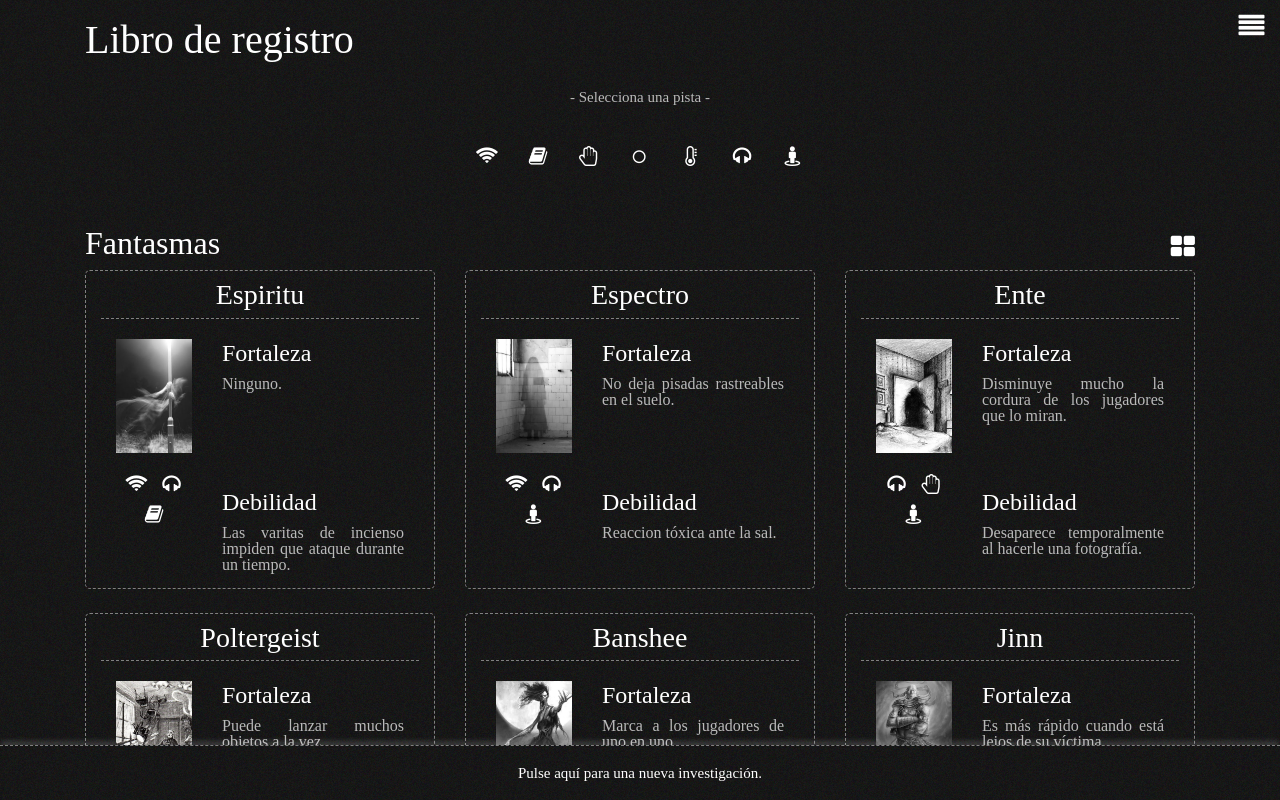
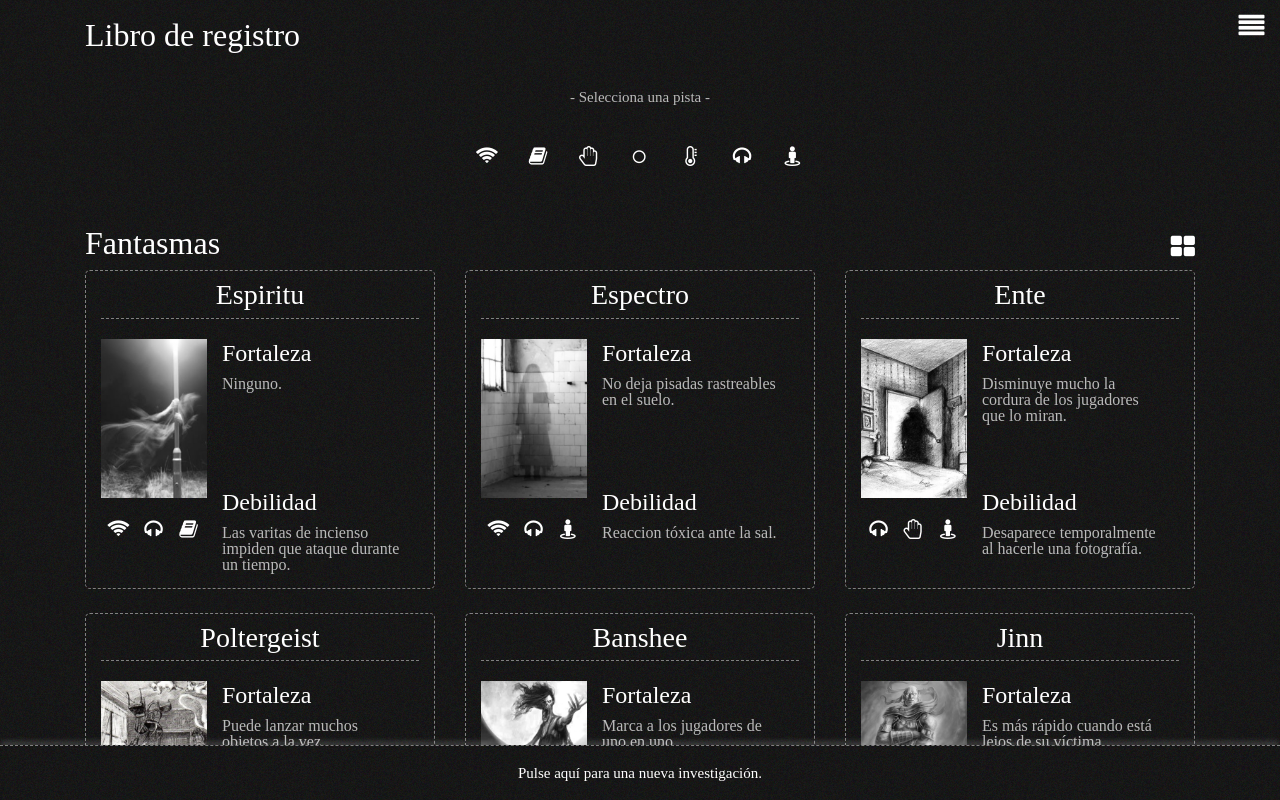
Before and after one commit to condrado/phasmaphobia-guia, a Vue app: page / in a window 1280 px wide. Shown: the top 800 px of the page. Built offline with nearby package versions, Linux system fonts and the light colour scheme; a web font is replaced by a local one; what vue-flag-icon would draw is missing.

Commit message:
resulto errores de cambio de versiond e bootstrap

```diff
--- a/src/App.vue
+++ b/src/App.vue
@@ -420,6 +420,7 @@ body {
 
 h1 {
   text-align: center;
+  font-size: 32px;
 }
 
 h2 {
@@ -454,6 +455,7 @@ h3 {
   background-image: url('assets/images/bg-page.jpg');
   width: 100%;
   z-index: 2;
+  font-size: 32px;
 
   @media (min-width: 768px) {
     position: static;
--- a/src/components/Cards.vue
+++ b/src/components/Cards.vue
@@ -21,9 +21,9 @@
             </div>
             <div class="blog__body col-8">
               <h4>{{ $t('cards.fortress')}}</h4>
-              <p class="paragraph text-justify blog__desc-1">{{ $t(item.fortaleza) }}</p>
+              <p class="paragraph blog__desc-1">{{ $t(item.fortaleza) }}</p>
               <h4>{{ $t('cards.weakness')}}</h4>
-              <p class="paragraph text-justify blog__desc-2">{{ $t(item.debilidad) }}</p>
+              <p class="paragraph blog__desc-2">{{ $t(item.debilidad) }}</p>
             </div>
           </div>
         </div>
@@ -169,9 +169,14 @@ export default {
     margin-bottom: 0;
     position: relative;
 
+    &.col-4 {
+      padding: 0;
+    }
+
     p {
       margin: 16px 0 0;
       font-size: 20px;
+      display: flex;
 
       i {
         width: 23px;
@@ -254,12 +259,16 @@ export default {
         margin: 0;
         border-bottom: 0;
         padding: 0;
+        max-width: none;
+        flex: none;
       }
 
       &__figure {
         width: auto;
         display: flex;
         align-items: center;
+        max-width: none;
+        padding: 0;
 
         &.patch1,
         &.patch2,
@@ -275,6 +284,7 @@ export default {
 
         .paragraph {
           margin: 0;
+          display: flex;
 
           i {
             margin: 0 8px;
--- a/src/components/Menu.vue
+++ b/src/components/Menu.vue
@@ -23,14 +23,14 @@
         <li>
           <router-link class="link" :to="{path: urlWebsRelacionadas}">{{ $t('websTitle') }}</router-link>
         </li>
-        <!-- <li>
+        <li>
           <button class="m-menu__drop" type="button" @click="dropLanguaje">{{ $t('languajeTitle') }}</button>
           <div class="m-menu__list" v-if="isOpenlanguaje">
             <button class="m-menu__item" v-for="entry in languages" :key="entry.title" @click="changeLocale(entry.language)">
               <flag :iso="entry.flag" v-bind:squared="false" /> {{entry.title}}
             </button>
           </div>
-        </li> -->
+        </li>
       </ul>
 
       <span class="version">0.11.2</span>
@@ -123,11 +123,17 @@ export default {
 
     &.show {
       display: block;
+      opacity: 1;
     }
 
     i {
       vertical-align: middle;
       width: 26px;
+      color: #fff;
+      text-shadow: none;
+      opacity: 1;
+      font-size: 26px;
+      float: none;
     }
   }
 
```
